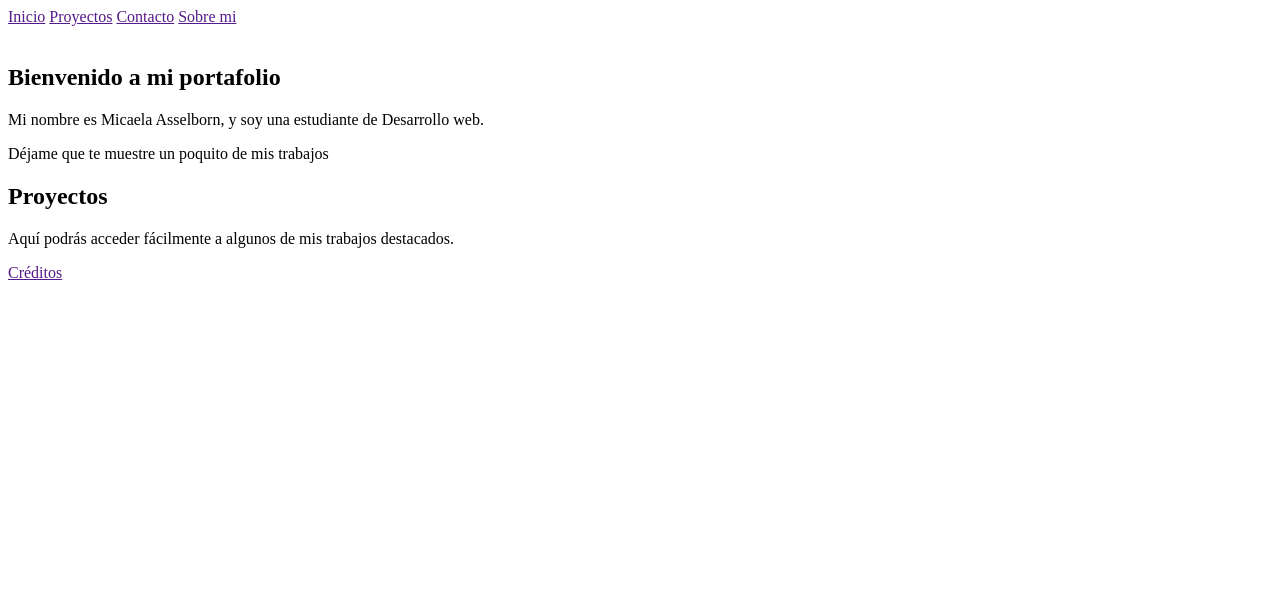
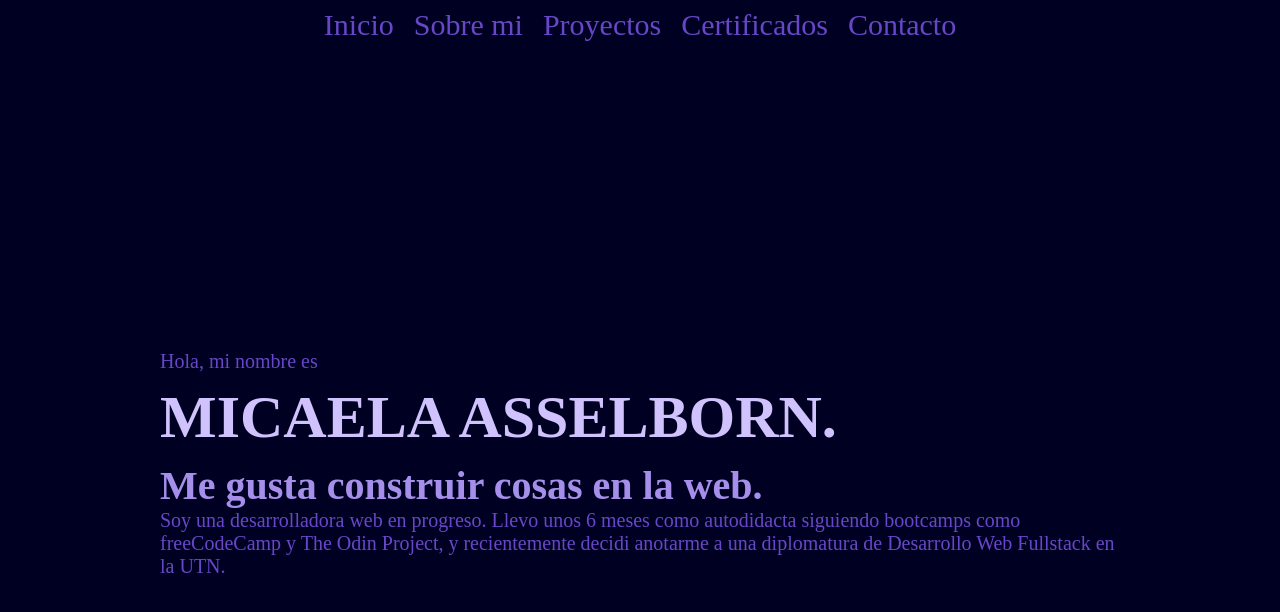
Before and after one commit to MicaelaAsselborn/portafolio-mica-asselborn, a plain HTML site: page index.html in a window 1280 px wide. Drawn offline with Linux system fonts and the light colour scheme.

Commit message:
Añadir el nav y la sección Hero del portafolio
También se trabajo en la paleta de colores.

```diff
--- a/index.html
+++ b/index.html
@@ -7,43 +7,25 @@
     <link rel="stylesheet" href="styles.css" />
   </head>
   <body>
-    <header>
-      <nav>
-        <a href="">Inicio</a>
-        <a href="">Proyectos</a>
-        <a href="">Contacto</a>
-        <a href="">Sobre mi</a>
-      </nav>
-    </header>
+    <nav>
+      <a href="#inicio">Inicio</a>
+      <a href="#sobre-mi">Sobre mi</a>
+      <a href="#proyectos">Proyectos</a>
+      <a href="#certificados">Certificados</a>
+      <a href="#certificados">Contacto</a>
+    </nav>
     <main>
-      <section id="hero">
-        <img src="" alt="" />
-        <div id="descripcion-hero">
-          <h1>Bienvenido a mi portafolio</h1>
-          <p>
-            Mi nombre es Micaela Asselborn, y soy una estudiante de Desarrollo
-            web.
-          </p>
-          <p>Déjame que te muestre un poquito de mis trabajos</p>
-        </div>
-      </section>
-      <section id="proyectos">
-        <div id="cartas">
-          <div></div>
-          <div></div>
-          <div></div>
-          <div></div>
-        </div>
-        <div id="descripcion-proyectos">
-          <h2>Proyectos</h2>
-          <p>
-            Aquí podrás acceder fácilmente a algunos de mis trabajos destacados.
-          </p>
-        </div>
+      <section id="inicio">
+        <p>Hola, mi nombre es</p>
+        <h1>MICAELA ASSELBORN.</h1>
+        <h2>Me gusta construir cosas en la web.</h2>
+        <p>
+          Soy una desarrolladora web en progreso. Llevo unos 6 meses como
+          autodidacta siguiendo bootcamps como freeCodeCamp y The Odin Project,
+          y recientemente decidi anotarme a una diplomatura de Desarrollo Web
+          Fullstack en la UTN.
+        </p>
       </section>
     </main>
-    <footer>
-      <a href="">Créditos</a>
-    </footer>
   </body>
 </html>
--- a/styles.css
+++ b/styles.css
@@ -0,0 +1,55 @@
+:root{
+    --azul-oscuro: #000022;
+    --violeta: #6747c7;
+    --lila: #a68feb;
+}
+*{
+    box-sizing: border-box;
+    /* outline: 1px solid white; */
+    margin: 0;
+}
+html{
+
+    background-color: var(--azul-oscuro);
+    height: 100vh;
+    height: 100dvh;
+}
+body{
+    color: var(--violeta);
+    width: 1000px;
+    margin: 0 auto;
+}
+a{
+    color: var(--violeta);
+    text-decoration: none;
+}
+a:hover{
+    color: var(--lila);
+}
+nav{
+    display: flex;
+    justify-content: center;
+    align-items: center;
+    gap: 20px;
+    font-size: 30px;
+    height: 50px;
+    position: sticky;
+    top:0;
+    z-index: 1;
+    background-color: var(--azul-oscuro);
+}
+h1{
+    color: #d0c2fc;
+    font-size: 60px;
+    padding: 10px 0;
+}
+h2{
+    font-size: 40px;
+    color: var(--lila);
+}
+#inicio{
+    padding: 300px 20px;
+    height: 100vh;
+    height: 100dvh;
+    font-size: 20px;
+}
```
Also changed, not shown: 1 other file.
